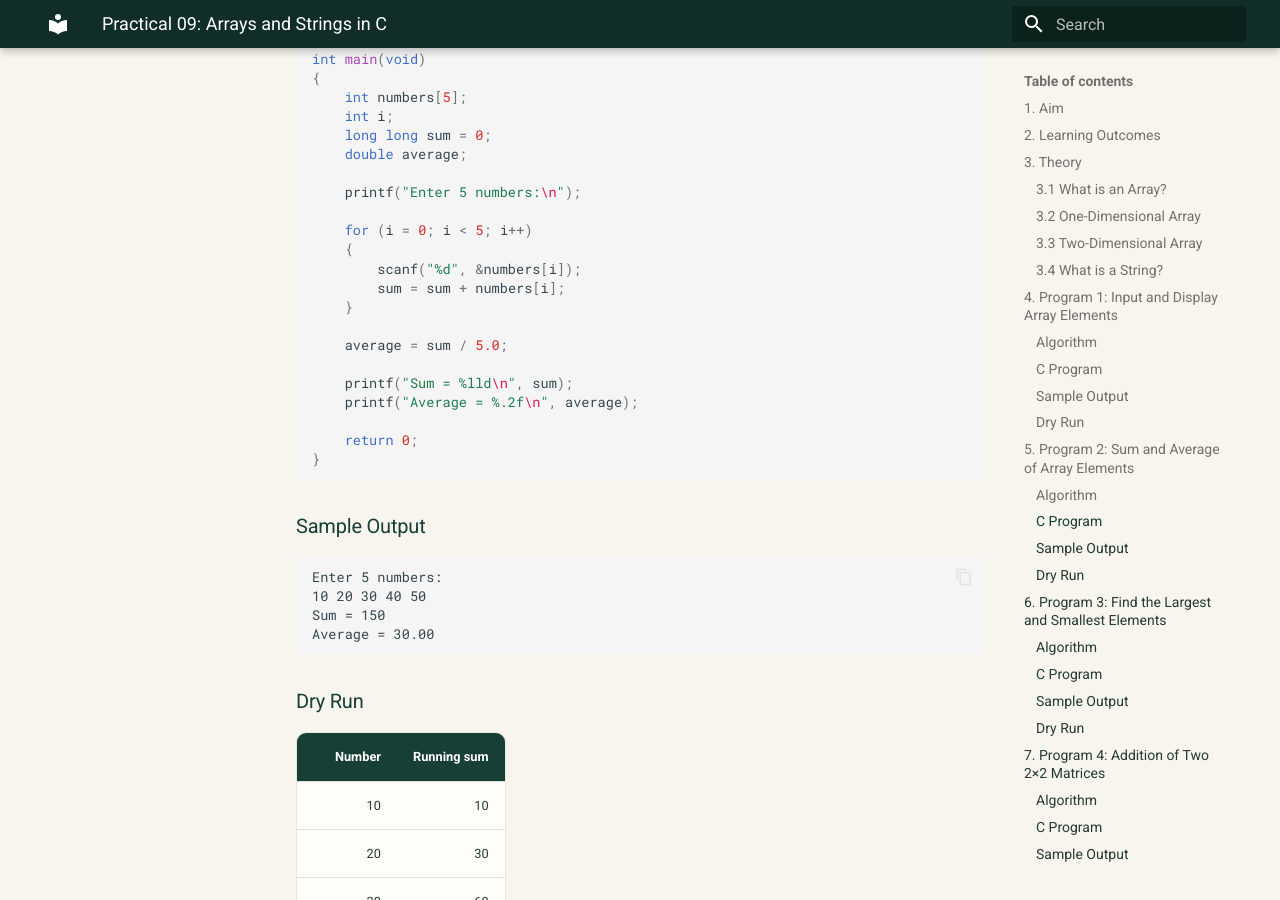
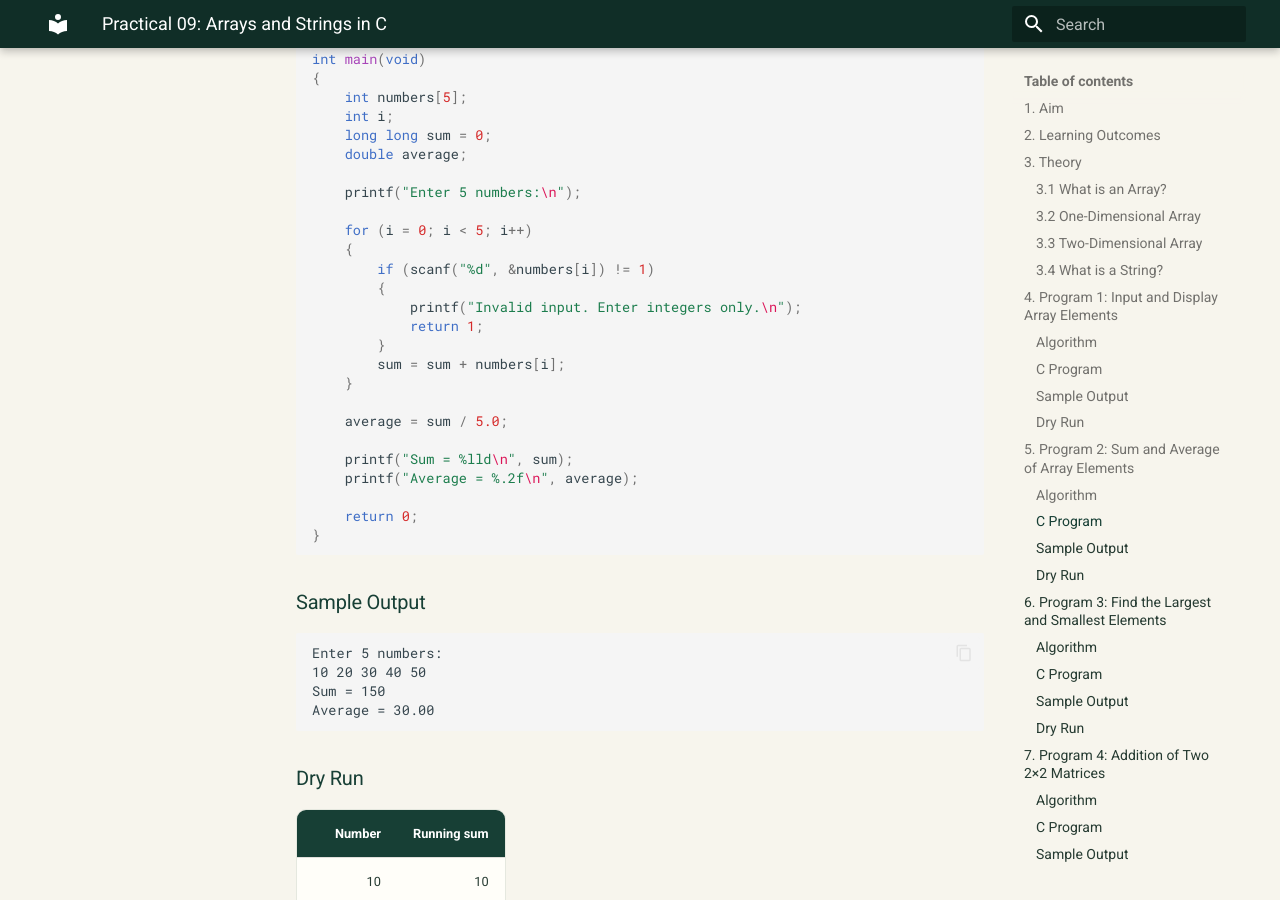
Before and after one commit to taimiyatahsin0-png/nu-cse-notes-store, an MkDocs documentation site: the page built from docs/subjects/spl-lab/09-arrays-and-strings.md, in a window 1280 px wide and 900 px high, scrolled down 4742 px. Built offline with MkDocs 1.6.1 and Material for MkDocs 9.7.7, drawn with Linux system fonts in a browser that asks for light colours; some of the changed text lies outside the part shown.

Commit message:
Complete array input validation and widen matrix sums

```diff
--- a/docs/subjects/spl-lab/09-arrays-and-strings.md
+++ b/docs/subjects/spl-lab/09-arrays-and-strings.md
@@ -184,7 +184,11 @@ int main(void)
 
     for (i = 0; i < 5; i++)
     {
-        scanf("%d", &numbers[i]);
+        if (scanf("%d", &numbers[i]) != 1)
+        {
+            printf("Invalid input. Enter integers only.\n");
+            return 1;
+        }
         sum = sum + numbers[i];
     }
 
@@ -244,7 +248,11 @@ int main(void)
 
     for (i = 0; i < 5; i++)
     {
-        scanf("%d", &numbers[i]);
+        if (scanf("%d", &numbers[i]) != 1)
+        {
+            printf("Invalid input. Enter integers only.\n");
+            return 1;
+        }
     }
 
     largest = numbers[0];
```
Also changed, not shown: other parts of docs/subjects/spl-lab/09-arrays-and-strings.md (+4 -3 lines).
